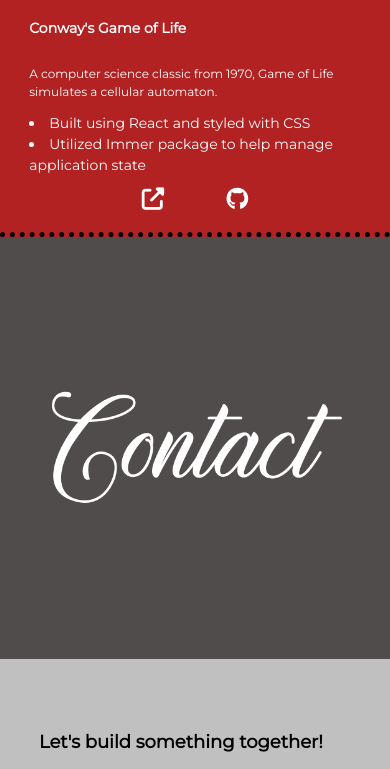
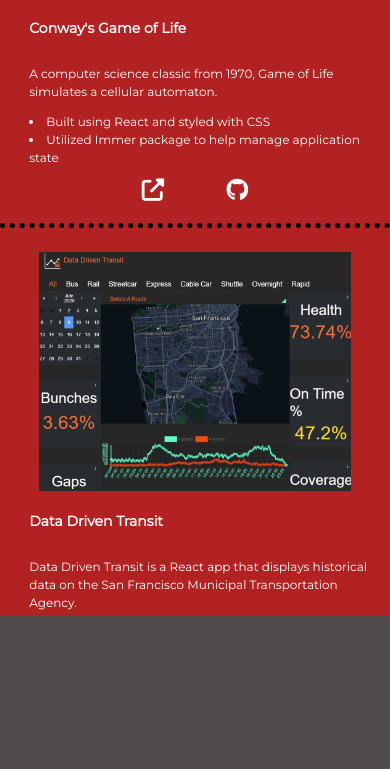
Before and after one commit to MicheSi/portfolio-react, a React (Create React App) app: page / in a window 390 px wide. Shown: the part 1978-2747 px from the top of the page. Built offline with nearby package versions, Linux system fonts and the light colour scheme.

Commit message:
changes to 1024px and 900px screens

```diff
--- a/src/App.css
+++ b/src/App.css
@@ -261,6 +261,7 @@
 }
 
 /* Media Queries */
+/* 1280px */
 @media (max-width: 1280px) {
   .homeDiv {
     margin-top: 5%;
@@ -273,6 +274,7 @@
 
 }
 
+/* 1200px*/
 @media (max-width: 1200px) {
   .homeDiv nav {
     margin-top: 10%;
@@ -293,12 +295,12 @@
   }
 }
 
-/* iPad Pro 1024 x 1366 */
+/* iPad Pro 1024 */
 @media (max-width: 1024px) {
 
   .homeDiv {
     margin-top: 5%;
-    height: 40vh;
+    height: 80vh;
   }
 
   .homeDiv nav {
@@ -306,7 +308,11 @@
   }
 
   .titleDiv, .projectDiv, .contactDiv {
-    height: 50vh;
+    height: 95vh;
+  }
+
+  .titleDiv nav {
+    margin-top: 30%;
   }
 
   .aboutDiv p, .aboutDiv h3 {
@@ -319,7 +325,7 @@
   }
 
   p {
-    font-size: 1.4rem;
+    font-size: 1.2rem;
   }
 
   li, .life h3, .life p, .ddt h3, .ddt p, .gigapet h3, .gigapet p, .farmfresh h3, .farmfresh p, .amiibo h3, .amiibo p {
@@ -335,6 +341,38 @@
 
 }
 
+/* 900px */
+@media (max-width: 900px) {
+  .homeDiv {
+    height: 80vh;
+  }
+
+  .homeDiv nav {
+    margin-top: 8%;
+  }
+
+  .titleDiv, .projectDiv, .contactDiv {
+    height: 95vh;
+  }
+  .titleDiv nav {
+    margin-top: 40%;
+  }
+
+  h3 {
+    font-size: 1.4rem;
+  }
+
+  p, li {
+    font-size: 1.2rem;
+  }
+
+  li, .life h3, .life p, .ddt h3, .ddt p, .gigapet h3, .gigapet p, .farmfresh h3, .farmfresh p, .amiibo h3, .amiibo p {
+    width: 165%;
+    text-align: left;
+    margin-left: 0;
+  }
+}
+
 /* iPad 768 x 1024 */
 @media (max-width: 768px) {
   .homeDiv {
@@ -344,6 +382,8 @@
   .homeDiv nav {
     margin-top: 10%;
   }
+
+
 
   h2 {
     font-size: 1.8rem;
```
